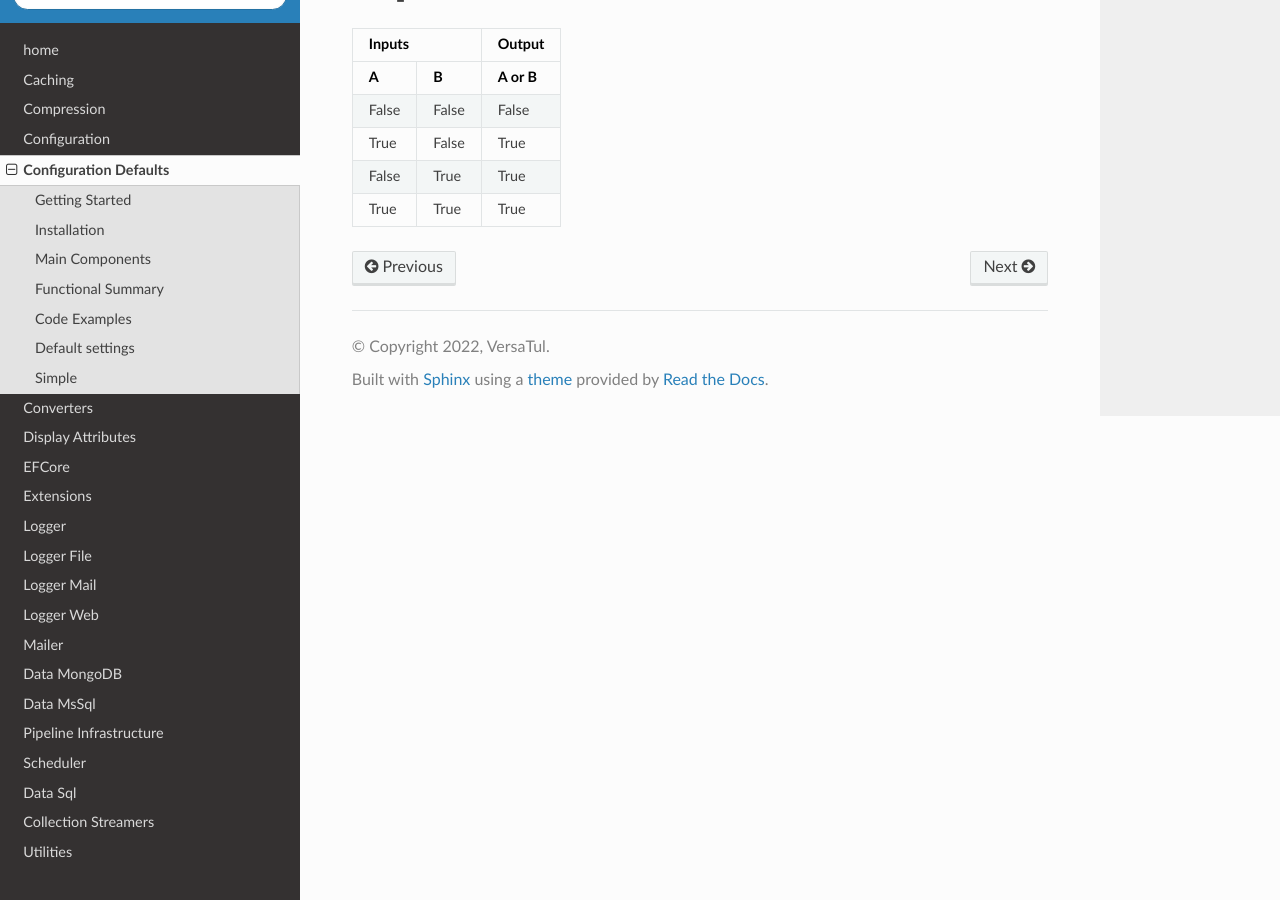
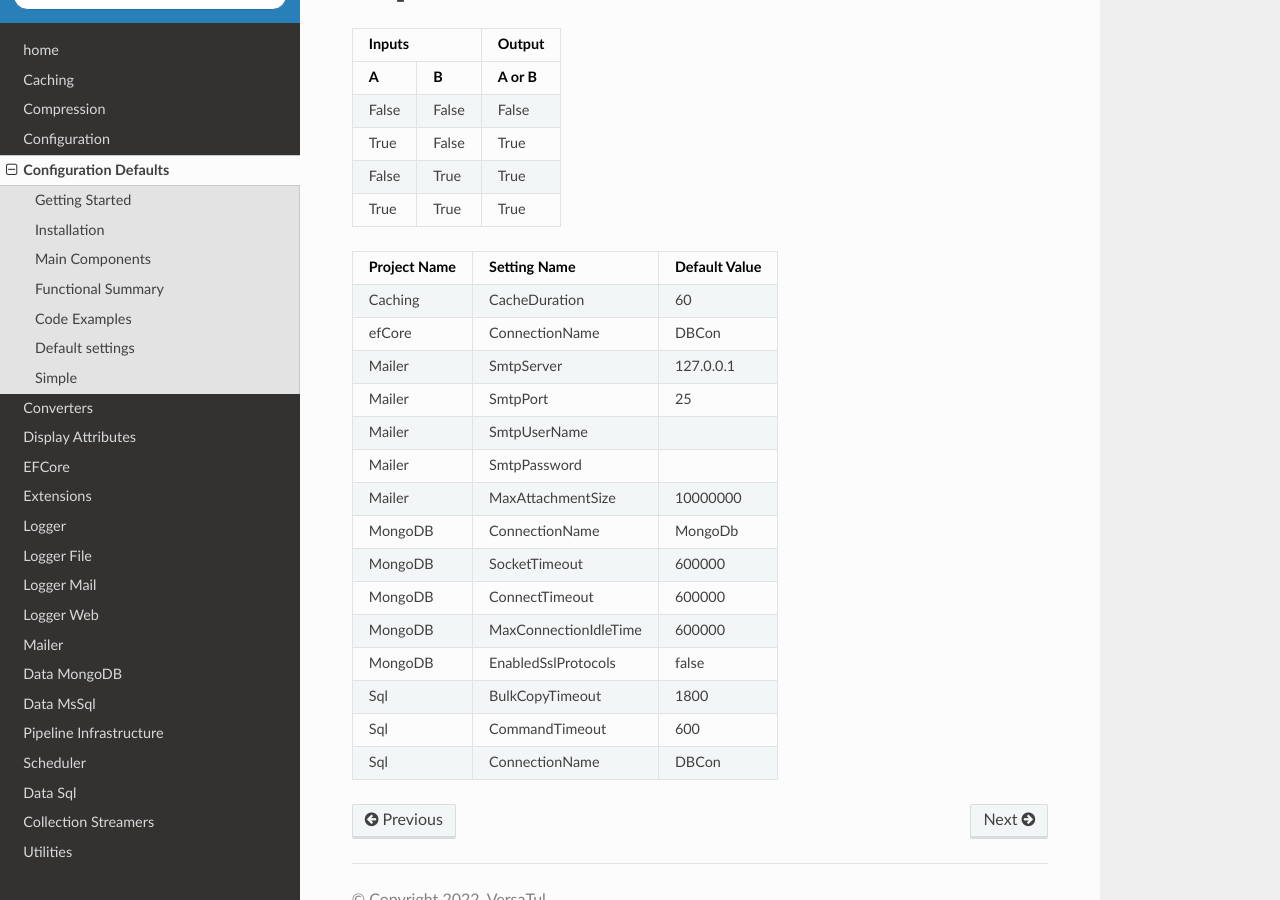
Before and after one commit to BjornWilliams/DocsVersaTul, a Sphinx documentation site: the page built from docs/source/configuration-defaults.rst, in a window 1280 px wide and 900 px high, scrolled down 1694 px. Built offline with Sphinx 7.4.7 and the Read the Docs theme 2.0.0, drawn with Linux system fonts in a browser that asks for light colours.

Commit message:
Update configuration-defaults.rst
fix broken table

```diff
--- a/docs/source/configuration-defaults.rst
+++ b/docs/source/configuration-defaults.rst
@@ -86,36 +86,36 @@ False  True   True
 True   True   True
 =====  =====  ======
 
-+------------------+----------------+----------------+
-| Project Name     | Setting Name   | Default Value |
-+==================+============+===============+
-| Caching | CacheDuration  | 60            |
-+------------------+------------+---------------+
-| efCore  | ConnectionName | DBCon         |
-+------------------+------------+---------------+
-| Mailer  | SmtpServer     | 127.0.0.1     |
-+------------------+------------+---------------+
-| Mailer  | SmtpPort       | 25         |
-+------------------+------------+---------------+
-| Mailer  | SmtpUserName   |          |
-+------------------+------------+---------------+
-| Mailer  | SmtpPassword   |          |
-+------------------+------------+---------------+
-| Mailer  | MaxAttachmentSize | 10000000      |
-+------------------+------------+---------------+
-| MongoDB  | ConnectionName | MongoDb      |
-+------------------+------------+---------------+
-| MongoDB  | SocketTimeout | 600000      |
-+------------------+------------+---------------+
-| MongoDB  | ConnectTimeout | 600000      |
-+------------------+------------+---------------+
-| MongoDB  | MaxConnectionIdleTime | 600000      |
-+------------------+------------+---------------+
-| MongoDB  | EnabledSslProtocols | false      |
-+------------------+------------+---------------+
-| Sql  | BulkCopyTimeout | 1800      |
-+------------------+------------+---------------+
-| Sql  | CommandTimeout | 600      |
-+------------------+------------+---------------+
-| Sql  | ConnectionName | DBCon      |
-+------------------+------------+---------------+
++--------------+-----------------------+----------------+
+| Project Name | Setting Name          | Default Value  |
++==============+=======================+================+
+| Caching      | CacheDuration         | 60             |
++--------------+-----------------------+----------------+
+| efCore       | ConnectionName        | DBCon          |
++--------------+-----------------------+----------------+
+| Mailer       | SmtpServer            | 127.0.0.1      |
++--------------+-----------------------+----------------+
+| Mailer       | SmtpPort              | 25             |
++--------------+-----------------------+----------------+
+| Mailer       | SmtpUserName          |                |
++--------------+-----------------------+----------------+
+| Mailer       | SmtpPassword          |                |
++--------------+-----------------------+----------------+
+| Mailer       | MaxAttachmentSize     | 10000000       |
++--------------+-----------------------+----------------+
+| MongoDB      | ConnectionName        | MongoDb        |
++--------------+-----------------------+----------------+
+| MongoDB      | SocketTimeout         | 600000         |
++--------------+-----------------------+----------------+
+| MongoDB      | ConnectTimeout        | 600000         |
++--------------+-----------------------+----------------+
+| MongoDB      | MaxConnectionIdleTime | 600000         |
++--------------+-----------------------+----------------+
+| MongoDB      | EnabledSslProtocols   | false          |
++--------------+-----------------------+----------------+
+| Sql          | BulkCopyTimeout       | 1800           |
++--------------+-----------------------+----------------+
+| Sql          | CommandTimeout        | 600            |
++--------------+-----------------------+----------------+
+| Sql          | ConnectionName        | DBCon          |
++--------------+-----------------------+----------------+
```
